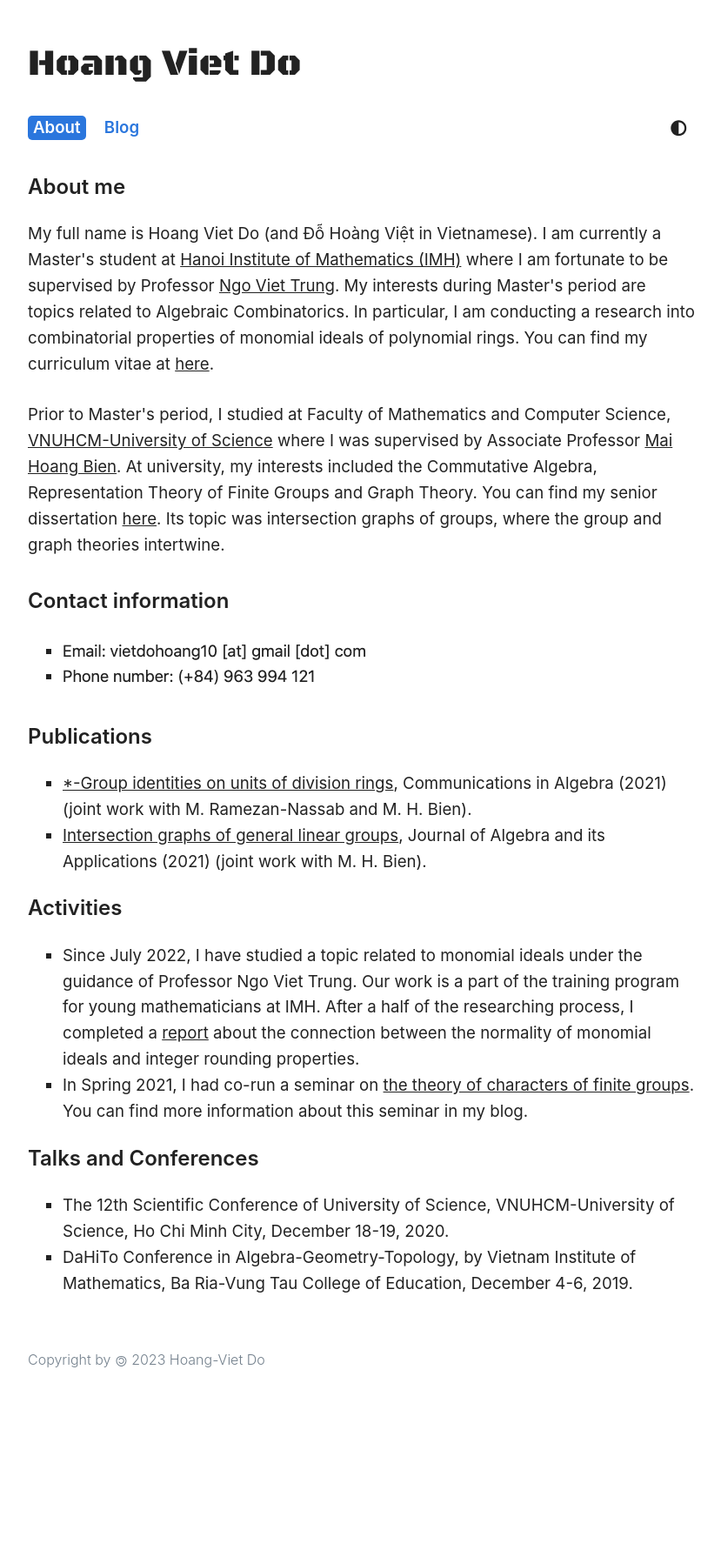
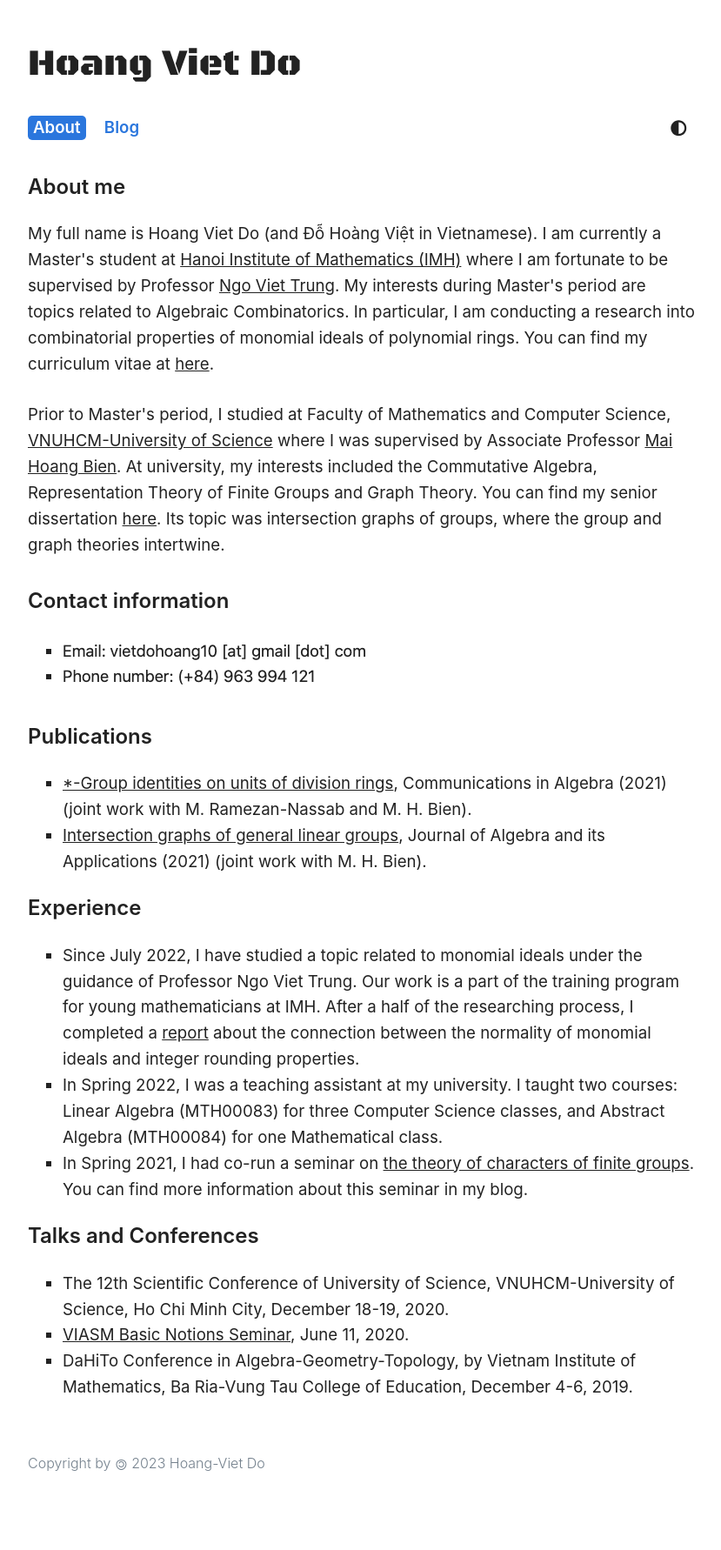
Before and after one commit to hvietdo/hvietdo.github.io, a Jekyll site: the page built from index.html, in a window 1280 px wide. Shown: the whole page at 87% size, without its empty margins (224-1053 px from the left). Built offline with Jekyll 4.4.1, drawn with Linux system fonts in a browser that asks for light colours; the list of posts is cut into pages by our own code; comment, search, counter and statistics services are not loaded; before the commit the page ends 1662 px from its top, so only the background shows below that.

Commit message:
17-1-2023

```diff
--- a/index.html
+++ b/index.html
@@ -9,9 +9,9 @@ clipboard: true
     About me
 </h2>
 <p>
-    My full name is Hoang Viet Do (and Đỗ Hoàng Việt in Vietnamese). I am currently a Master's student at <a href="http://math.ac.vn/en/trang-chu/gioi-thieu-vien-toan.html">Hanoi Institute of Mathematics (IMH)</a> where I am fortunate to be supervised by Professor <a href="http://math.ac.vn/en/component/staff/?task=getProfile&staffID=64">Ngo Viet Trung</a>. My interests during Master's period are topics related to Algebraic Combinatorics. In particular, I am conducting a research into combinatorial properties of monomial ideals of polynomial rings. You can find my curriculum vitae at <a href="docs/CVHoangVietDo.pdf" target="_blank">here</a>.
+    My full name is Hoang Viet Do (and Đỗ Hoàng Việt in Vietnamese). I am currently a Master's student at <a href="http://math.ac.vn/en/trang-chu/gioi-thieu-vien-toan.html" target="_blank" >Hanoi Institute of Mathematics (IMH)</a> where I am fortunate to be supervised by Professor <a href="http://math.ac.vn/en/component/staff/?task=getProfile&staffID=64" target="_blank" >Ngo Viet Trung</a>. My interests during Master's period are topics related to Algebraic Combinatorics. In particular, I am conducting a research into combinatorial properties of monomial ideals of polynomial rings. You can find my curriculum vitae at <a href="docs/CVHoangVietDo.pdf" target="_blank">here</a>.
 <p>
-    Prior to Master's period, I studied at Faculty of Mathematics and Computer Science, <a href="https://www.hcmus.edu.vn/">VNUHCM-University of Science</a> where I was supervised by Associate Professor <a href="https://en.hcmus.edu.vn/mai-hoang-bien">Mai Hoang Bien</a>. At university, my interests included the Commutative Algebra, Representation Theory of Finite Groups and Graph Theory. You can find my senior dissertation <a href="docs/thesis.pdf" target="_blank">here</a>. Its topic was intersection graphs of groups, where the group and graph theories intertwine.
+    Prior to Master's period, I studied at Faculty of Mathematics and Computer Science, <a href="https://www.hcmus.edu.vn/" target="_blank" >VNUHCM-University of Science</a> where I was supervised by Associate Professor <a href="https://en.hcmus.edu.vn/mai-hoang-bien" target="_blank" >Mai Hoang Bien</a>. At university, my interests included the Commutative Algebra, Representation Theory of Finite Groups and Graph Theory. You can find my senior dissertation <a href="docs/thesis.pdf" target="_blank">here</a>. Its topic was intersection graphs of groups, where the group and graph theories intertwine.
 </p>
 <h2>
     Contact information
@@ -25,10 +25,11 @@ clipboard: true
     <li><a href="https://doi.org/10.1142/S0219498821500390" target="_blank">Intersection graphs of general linear groups</a>, Journal of Algebra and its Applications (2021) (joint work with M. H. Bien).</li>
     </ul>
 <h2>
-    Activities
+    Experience
 </h2>
     <ul>
         <li> Since July 2022, I have studied a topic related to monomial ideals under the guidance of Professor Ngo Viet Trung. Our work is a part of the training program for young mathematicians at IMH. After a half of the researching process, I completed a <a href="docs/report.pdf" target="_blank">report</a> about the connection between the normality of monomial ideals and integer rounding properties.</li>
+        <li> In Spring 2022, I was a teaching assistant at my university. I taught two courses: Linear Algebra (MTH00083) for three Computer Science classes, and Abstract Algebra (MTH00084) for one Mathematical class. </li>
         <li> In Spring 2021, I had co-run a seminar on <a href="posts/2021/02/20/Character-theory-learning-seminar/" target="_blank">the theory of characters of finite groups</a>. You can find more information about this seminar in my blog.</li>
     </ul>
 <h2>
@@ -36,5 +37,6 @@ clipboard: true
 </h2>
     <ul>
         <li>The 12th Scientific Conference of University of Science, VNUHCM-University of Science, Ho Chi Minh City, December 18-19, 2020.</li>
+        <li><a href="https://viasm.edu.vn/en/hdkh/viasm-basic-notions-seminar1" target="_blank">VIASM Basic Notions Seminar</a>, June 11, 2020. </li>
         <li>DaHiTo Conference in Algebra-Geometry-Topology, by Vietnam Institute of Mathematics, Ba Ria-Vung Tau College of Education, December 4-6, 2019.</li>
     </ul>
```
Also changed, not shown: 2 other files.
